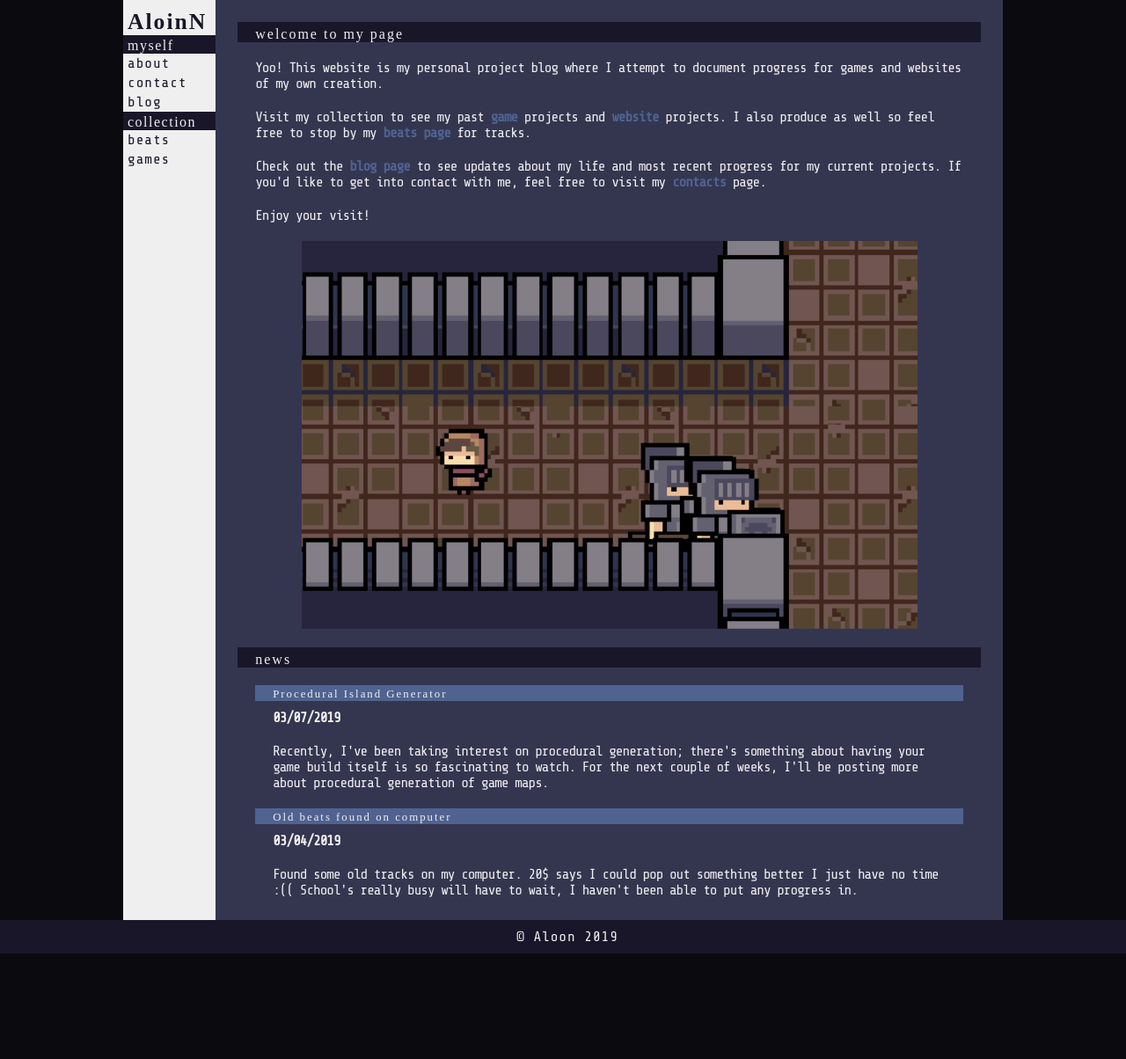
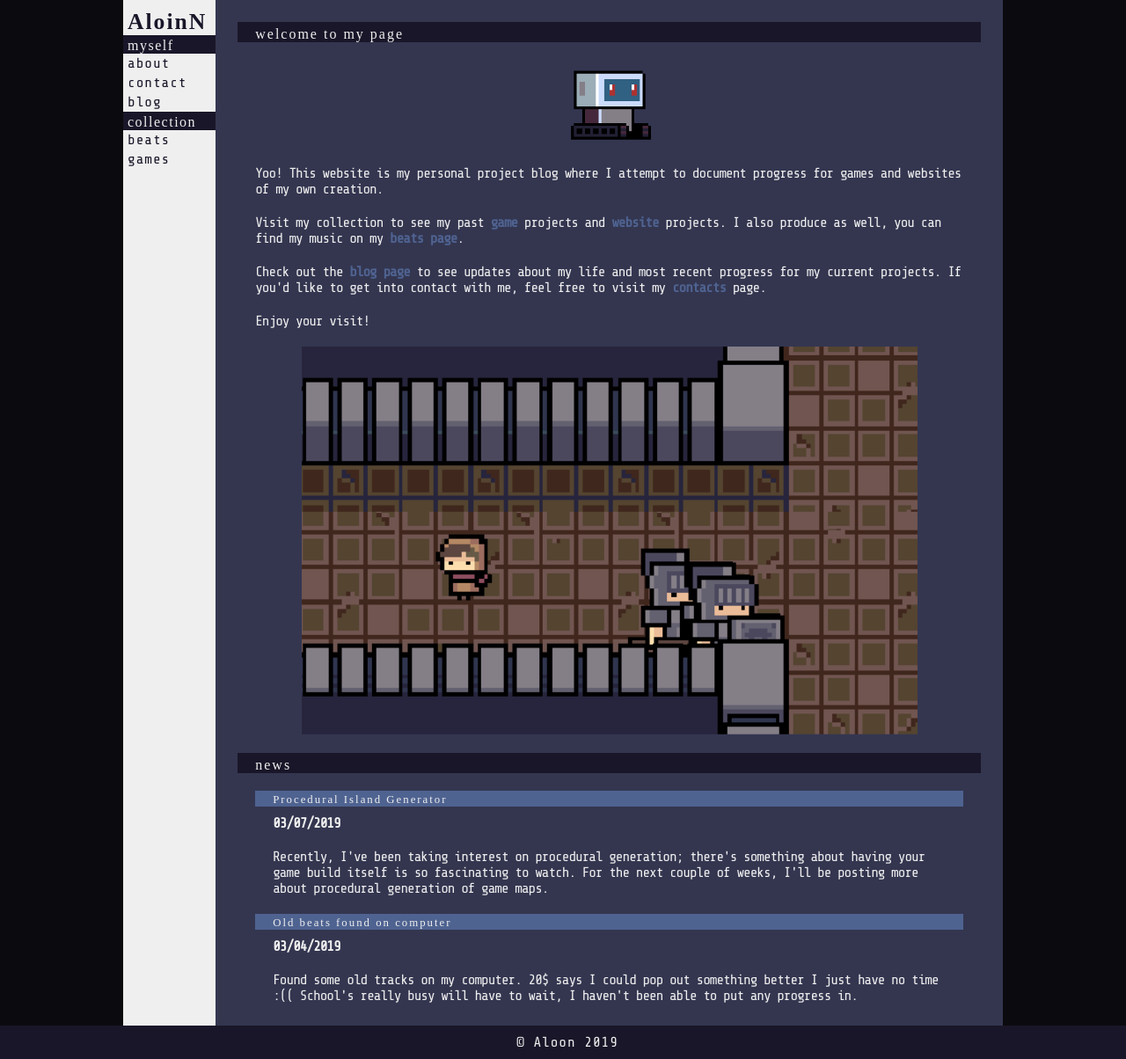
Before and after one commit to Aloinn/aloinBlog, a Jekyll site: the page built from index.html, in a window 1280 px wide. Shown: the whole page at 88% size. Built offline with Jekyll 4.4.1, drawn with Linux system fonts in a browser that asks for light colours; some web fonts are replaced; before the commit the page ends 1084 px from its top, so only the background shows below that.

Commit message:
Added a MET

```diff
--- a/index.html
+++ b/index.html
@@ -5,14 +5,15 @@ layout: default
   <h2> welcome to my page </h2>
 </div>
 <div class="content-container">
+  <img src="{{site.url}}/MET-FINAL.gif" title="This is a MET" width="100px"/>
   <p>
     Yoo! This website is my personal project blog where I attempt to document
     progress for games and websites of my own creation.
   </p>
   <p>
     Visit my collection to see my past <a href="{{site.url}}/games.html">game</a> projects and
-    <a href="#">website</a> projects. I also produce as well so feel free to
-    stop by my <a href="#">beats page</a> for tracks.
+    <a href="#">website</a> projects. I also produce as well, you can find
+    my music on my <a href="#">beats page</a>.
   </p>
   <p>
     Check out the <a href="{{site.url}}/blog.html">blog page</a> to see
@@ -23,7 +24,7 @@ layout: default
    <p>
      Enjoy your visit!
    </p>
-   <img class="container-image" src="/saboteur.png" width="100%">
+   <img class="container-image" src="/saboteur.png" title="Old rogue dungeon game"width="100%">
 </div>
 
 <div class="content-heading">
```
